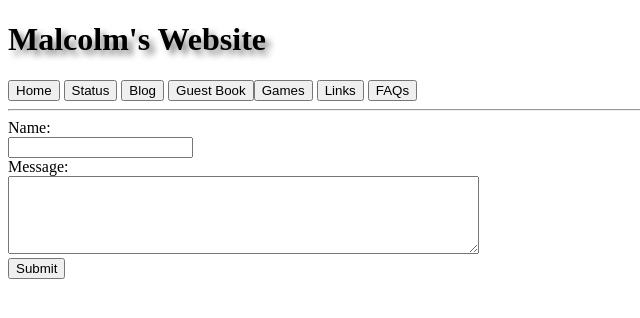
After one commit to malcolmizcool/website, a Flask app: page /sign in a window 1280 px wide. The commit adds this page. Shown: the top 318 px of the page, without its empty margins (0-640 px from the left). Run offline with Flask 3, Linux system fonts and the light colour scheme.

Commit message:
guestbook v1

```diff
--- a/app.py
+++ b/app.py
@@ -1,6 +1,7 @@
 import os
-from flask import Flask, render_template
-
+from flask import Flask, render_template, request, redirect
+import json
+from datetime import datetime
 app = Flask(__name__)
 
 #this is a test. i want to see what happens!!!!
@@ -29,5 +30,39 @@ def faqs():
 def games():
     return render_template('games.html')
 
+@app.route('/sign')
+def sign():
+    return render_template('sign.html')
+
+@app.route('/guest')
+def guest():
+    try:
+        with open('guestbook.json', 'r') as f:
+            entries = json.load(f)
+    except FileNotFoundError:
+        entries = []
+    return render_template('guest.html', entries=entries)
+
+@app.route('/process', methods=['POST'])
+def process():
+    name = request.form['name']
+    comment = request.form['message']
+    try:
+        with open('guestbook.json', 'r') as f:
+            entries = json.load(f)
+    except FileNotFoundError:
+        entries = []
+
+    entry = {
+        'name': name,
+        'message': comment,
+        'date': datetime.now().strftime('%Y-%m-%d %H:%M:%S')
+    }
+    entries.append(entry)
+    with open('guestbook.json', 'w') as f:
+        json.dump(entries, f)
+
+    return redirect('/guest')
+
 if __name__ == "__main__":
     app.run(host="0.0.0.0", port=5000, debug=False)
--- /dev/null
+++ b/guestbook.json
@@ -0,0 +1 @@
+[{"name": "malcolm", "message": "testing message", "date": "2026-03-11 16:35:50"}]
--- a/static/banner.html
+++ b/static/banner.html
@@ -2,8 +2,8 @@
     <h1>Malcolm's Website</h1>
 </div>
 <div>
-    <a href="\"><button>Home</button></a> <a href="/status"> <button>Status</button></a> <a href="/blog"><button>Blog</button></a>
-    <a href="\empty"><button>Guest Book</button></a><a href="\games"><button>Games</button></a>
+    <a href="\"><button>Home</button></a> <a href="\status"> <button>Status</button></a> <a href="\blog"><button>Blog</button></a>
+    <a href="/guest"><button>Guest Book</button></a><a href="\games"><button>Games</button></a>
     <a href="\empty"><button>Links</button></a> <a href="\faqs"><button>FAQs</button></a>
 </div>
 <hr>
--- a/static/style.css
+++ b/static/style.css
@@ -63,3 +63,8 @@ h1{
 .buttonthing {
     cursor: pointer;
 }
+
+textarea {
+    font-family: inherit;
+    font-size: inherit;
+}
--- /dev/null
+++ b/templates/sign.html
@@ -0,0 +1,29 @@
+<!DOCTYPE html>
+<html lang="en">
+<head>
+    <meta charset="UTF-8">
+    <meta name="viewport" content="width=device-width, initial-scale=1.0">
+    <link rel="icon" href="/static/icon.png" type="image/png">
+    <link rel="apple-touch-icon" href="/static/icon.png" type="image/png">
+    <link rel="stylesheet" href="../static/style.css">
+    <title>Sign the guestbook!</title>
+</head>
+<body>
+    <div id="cheading"></div>
+    <form action="/process" method="post">
+    <label for="name">Name:</label><br>
+    <input type="text" id="name" name="name"><br>
+    <label for="message">Message:</label><br>
+    <textarea id="message" name="message" rows="4" cols="50"></textarea><br>
+    <input type="submit" value="Submit">
+    </form>
+    <script src="../static/index.js"></script>
+    <script>
+        fetch("../static/banner.html")
+        .then(res => res.text())
+        .then(html => {
+            document.getElementById("cheading").innerHTML = html;
+        });
+    </script>
+</body>
+</html>
```
Also changed, not shown: templates/guest.html (+19 -3 lines).
